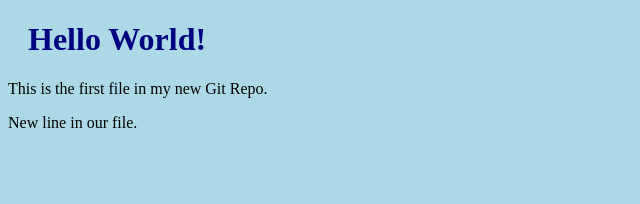
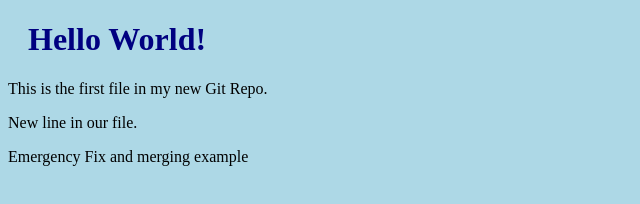
Before and after one commit to NilamAb/hello-world, a plain HTML site: page index.html in a window 1280 px wide. Shown: the whole page, without its empty margins (0-640 px from the left). Drawn offline with Linux system fonts and the light colour scheme.

Commit message:
updated index.html for emergy fix

```diff
--- a/index.html
+++ b/index.html
@@ -10,5 +10,6 @@
 <h1>Hello World!</h1>
 <p>This is the first file in my new Git Repo.</p>
 <p>New line in our file.</p>
+<p>Emergency Fix and merging example</p>
 </body>
 </html>
```
